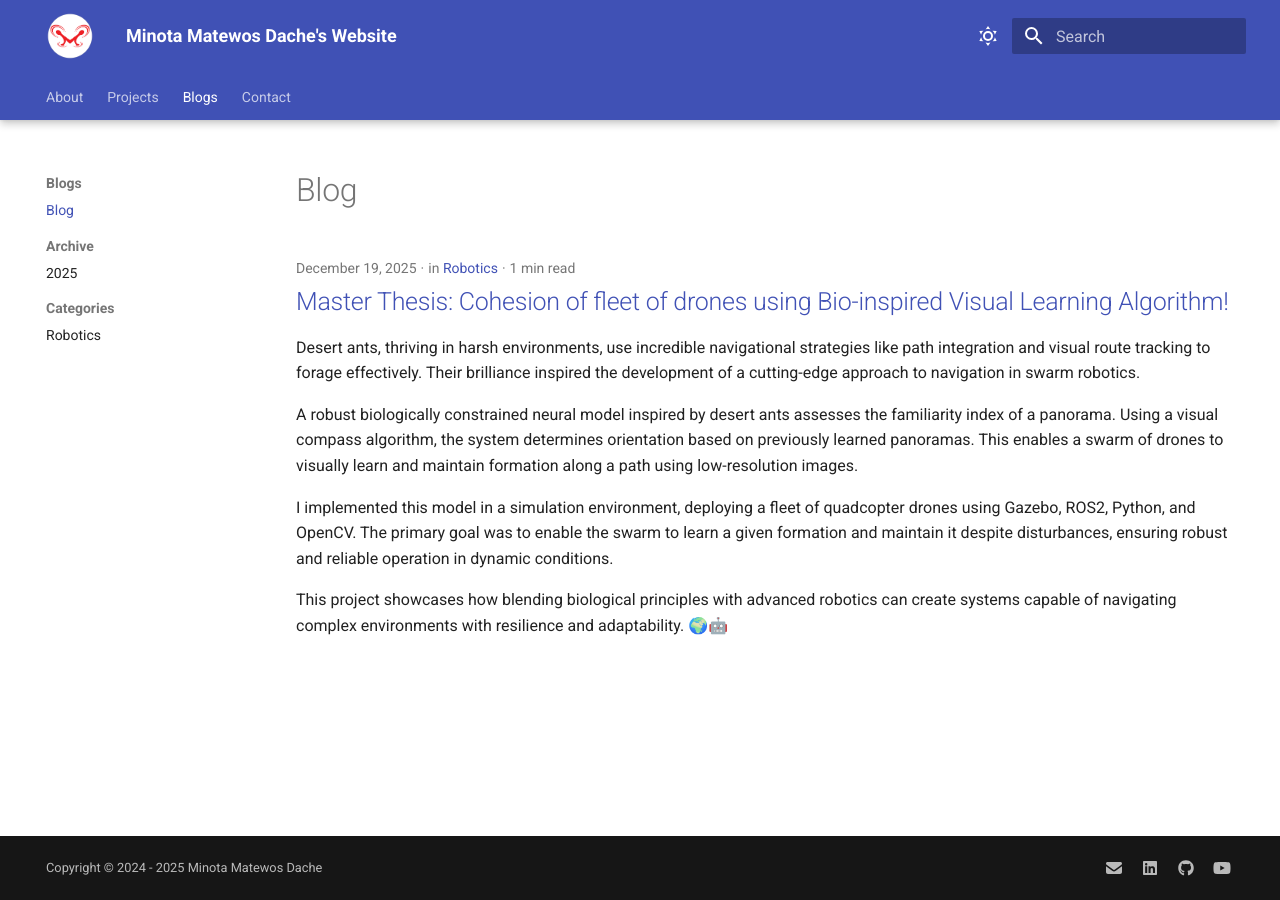
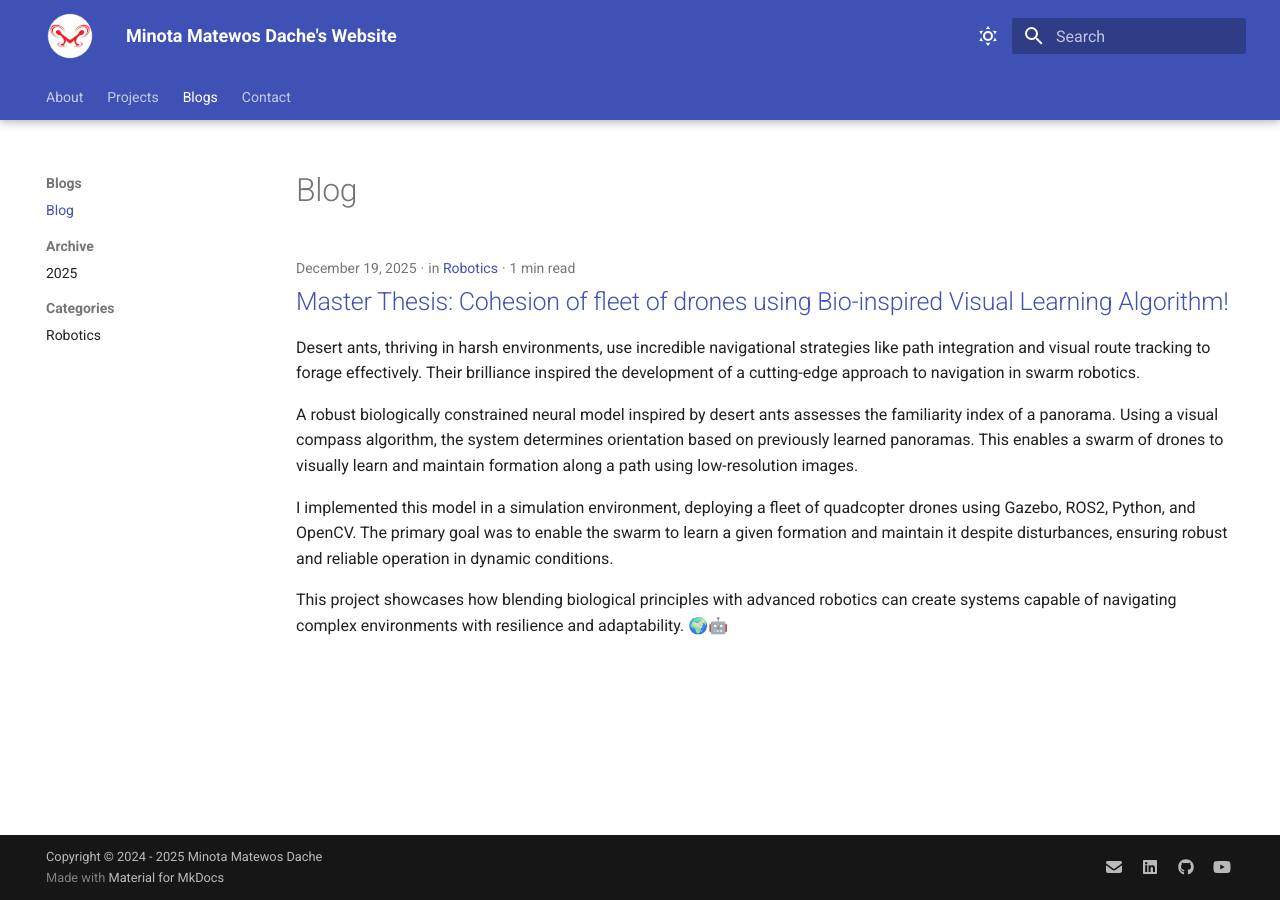
Before and after one commit to MinotaDache/mywebsite, an MkDocs documentation site: the page built from docs/blog/index.md, in a window 1280 px wide. Built offline with MkDocs 1.6.1 and Material for MkDocs 9.7.7, drawn with Linux system fonts in a browser that asks for light colours.

Commit message:
generator for mkdocs resotred

```diff
--- a/mkdocs.yml
+++ b/mkdocs.yml
@@ -80,7 +80,7 @@ extra:
     - icon: fontawesome/brands/youtube
       link: https://www.youtube.com/@engineering_design
       name: Minota's YouTube
-  generator: false
+
   scope: /
 
 
```
